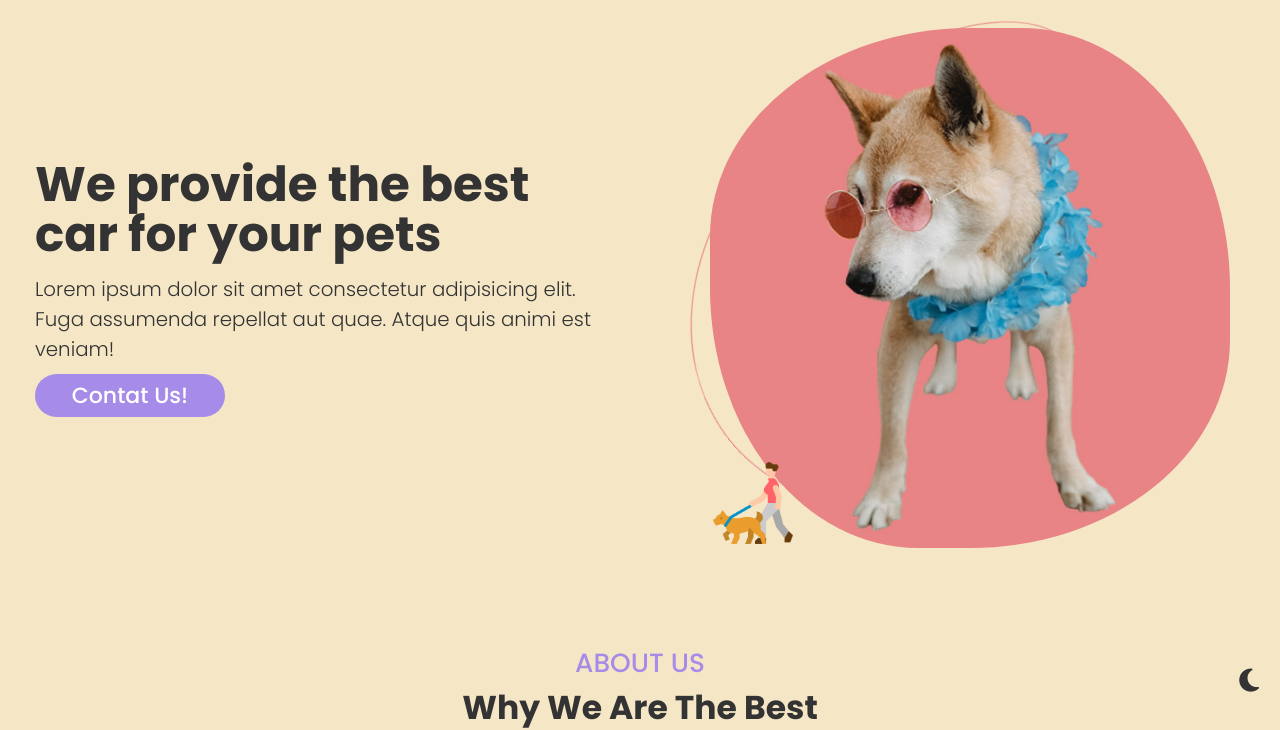
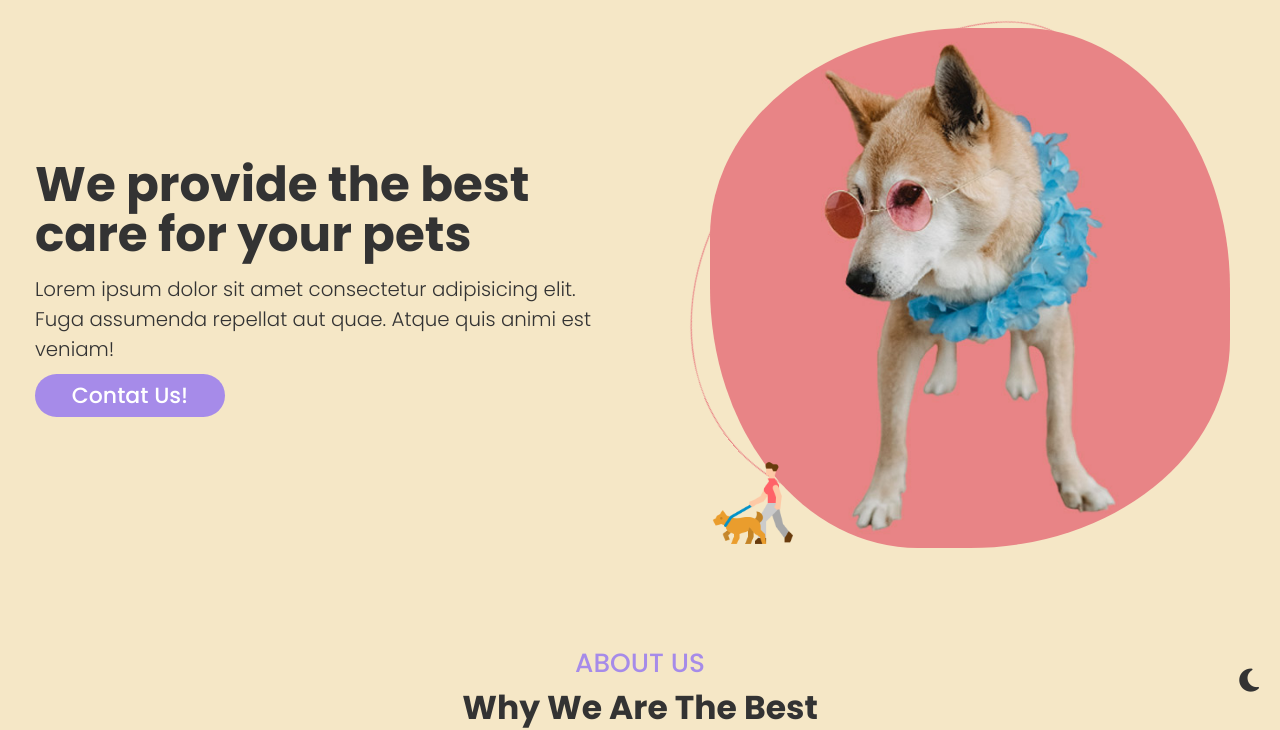
Before and after one commit to th3alexdev/petcare, a plain HTML site: page index.html in a window 1280 px wide. Shown: the part 87-817 px from the top of the page. Drawn offline with Linux system fonts and the light colour scheme.

Commit message:
Title fixed

```diff
--- a/index.html
+++ b/index.html
@@ -48,7 +48,7 @@
     <main class="main">
         <section id="home" class="home">
             <div class="home-content">
-                <h1 class="title title--main">We provide the best car for your pets</h1>
+                <h1 class="title title--main">We provide the best care for your pets</h1>
                 <p class="text">Lorem ipsum dolor sit amet consectetur adipisicing elit. Fuga assumenda repellat aut quae. Atque quis animi est veniam!</p>
                 <a href="#" class="squares btn-link btn-link--primary" aria-label="Contact with Petcare">Contat Us!</a>
             </div>
```
